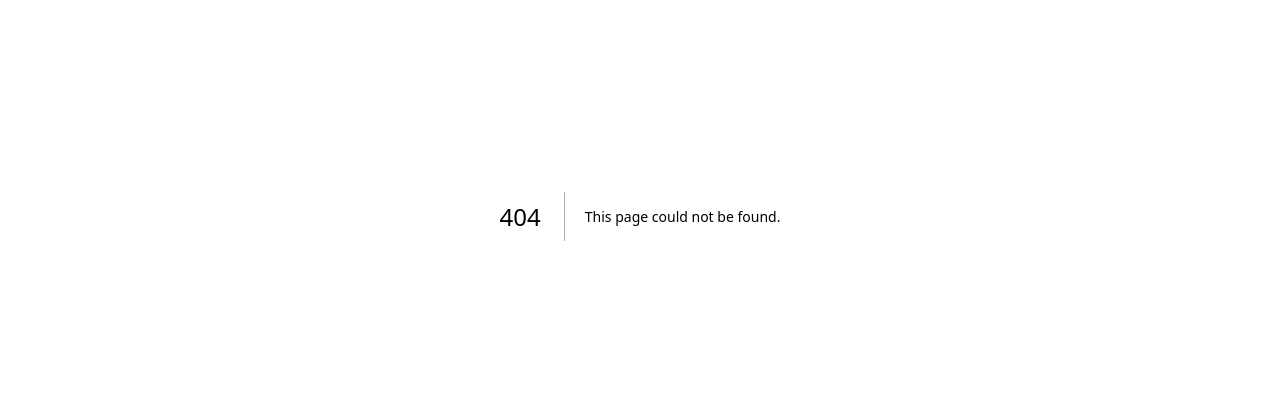
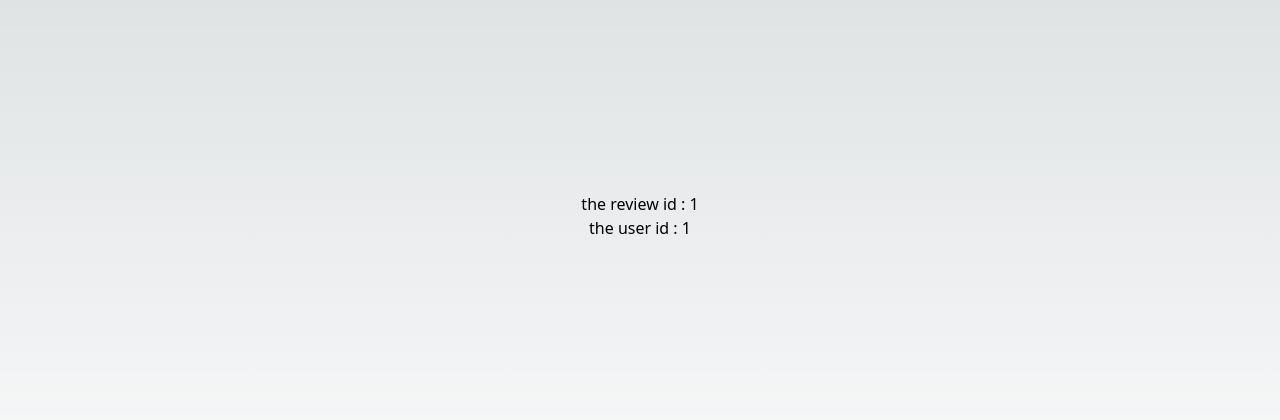
Before and after one commit to IsAmirMmd/next-with-me, a Next.js app in the folder first/: page /1/review/1 in a window 1280 px wide. Before the commit this address had no page. Shown: the part 184-604 px from the top of the page. Built offline with nearby package versions, Linux system fonts and the light colour scheme.

Commit message:
3. routing dynamic and static way

```diff
--- /dev/null
+++ b/first/pages/[userId]/index.tsx
@@ -0,0 +1,9 @@
+import { useRouter } from "next/router";
+
+const UserIndex = () => {
+  const { query } = useRouter();
+
+  return <div>this is index page of user known {query.userId}</div>;
+};
+
+export default UserIndex;
--- /dev/null
+++ b/first/pages/[userId]/review/[reviewId].tsx
@@ -0,0 +1,15 @@
+import { useRouter } from "next/router";
+
+const ReviewId = () => {
+  const { query } = useRouter();
+  console.log(query);
+
+  return (
+    <div className="w-full min-h-screen flex justify-center items-center flex-col">
+      <p>the review id : {query.reviewId}</p>
+      <p>the user id : {query.userId}</p>
+    </div>
+  );
+};
+
+export default ReviewId;
--- /dev/null
+++ b/first/pages/[userId]/review/index.tsx
@@ -0,0 +1,5 @@
+const reviewIndex = () => {
+  return <div>this is index page of review page</div>;
+};
+
+export default reviewIndex;
```
